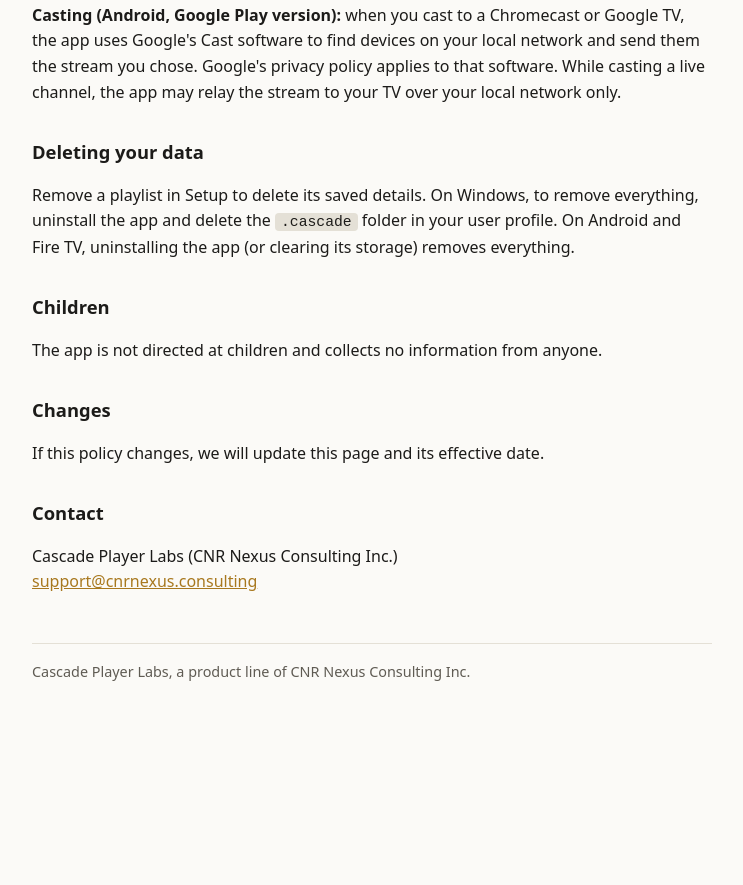
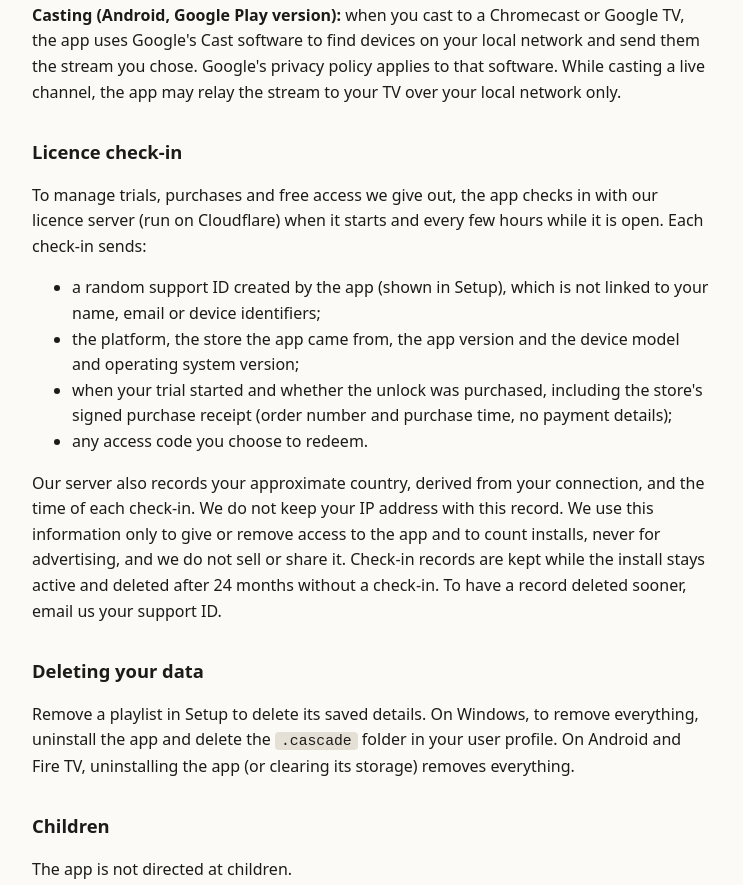
Before and after one commit to Cnrnexus/cascade-iptv-site, a plain HTML site: page privacy.html in a window 1280 px wide. Shown: the part 1053-1938 px from the top of the page, without its empty margins (268-1011 px from the left). Before the commit the page ends 1808 px from the top, so only its background shows below. Drawn offline with Linux system fonts and the light colour scheme.

Commit message:
Privacy policy: licence check-in (publish with the access-backend app update)
Co-Authored-By: Claude Opus 5.5 <noreply@anthropic.com>
Claude-Session: https://claude.ai/code/session_015j9HAPRLd5cJUwxZkiTMtS

```diff
--- a/privacy.html
+++ b/privacy.html
@@ -5,9 +5,9 @@
 <nav><a href="./">Cascade IPTV</a><a href="privacy.html">Privacy</a><a href="support.html">Support</a></nav>
 <main>
 <h1>Privacy Policy</h1>
-<p class="meta">Cascade IPTV for Windows, Android, Android TV and Fire TV. Effective November 23, 2026.</p>
+<p class="meta">Cascade IPTV for Windows, Android, Android TV and Fire TV. Effective EFFECTIVE_DATE.</p>
 
-<p>Cascade IPTV is a media player published by Cascade Player Labs, a product line of CNR Nexus Consulting Inc. It has no user accounts, no advertising, and no analytics, telemetry or crash reporting. We operate no servers that receive your data, and we cannot see what you watch.</p>
+<p>Cascade IPTV is a media player published by Cascade Player Labs, a product line of CNR Nexus Consulting Inc. It has no user accounts, no advertising, and no analytics or crash reporting. The only information we receive is a small licence check-in, described below. We cannot see what you watch, your playlists or your sign-in details.</p>
 
 <h2>Information stored on your device</h2>
 <p><strong>Windows:</strong> the playlist addresses and sign-in details you enter are saved on your device and encrypted with Windows data protection, tied to your Windows account. The app also keeps settings, favourites, viewing progress, a cache of your channel list and programme guide, and small diagnostic logs in the <code>.cascade</code> folder of your Windows user profile. Recordings you make are saved to your Videos folder.</p>
@@ -19,11 +19,20 @@
 <p>Purchases are handled by the store you bought from: the Microsoft Store, Google Play or the Amazon Appstore. The app receives only a confirmation that the unlock was purchased, and remembers that on the device. We do not receive your payment details.</p>
 <p><strong>Casting (Android, Google Play version):</strong> when you cast to a Chromecast or Google TV, the app uses Google's Cast software to find devices on your local network and send them the stream you chose. Google's privacy policy applies to that software. While casting a live channel, the app may relay the stream to your TV over your local network only.</p>
 
+<h2>Licence check-in</h2>
+<p>To manage trials, purchases and free access we give out, the app checks in with our licence server (run on Cloudflare) when it starts and every few hours while it is open. Each check-in sends:</p>
+<ul>
+<li>a random support ID created by the app (shown in Setup), which is not linked to your name, email or device identifiers;</li>
+<li>the platform, the store the app came from, the app version and the device model and operating system version;</li>
+<li>when your trial started and whether the unlock was purchased, including the store's signed purchase receipt (order number and purchase time, no payment details);</li>
+<li>any access code you choose to redeem.</li>
+</ul>
+<p>Our server also records your approximate country, derived from your connection, and the time of each check-in. We do not keep your IP address with this record. We use this information only to give or remove access to the app and to count installs, never for advertising, and we do not sell or share it. Check-in records are kept while the install stays active and deleted after 24 months without a check-in. To have a record deleted sooner, email us your support ID.</p>
 <h2>Deleting your data</h2>
 <p>Remove a playlist in Setup to delete its saved details. On Windows, to remove everything, uninstall the app and delete the <code>.cascade</code> folder in your user profile. On Android and Fire TV, uninstalling the app (or clearing its storage) removes everything.</p>
 
 <h2>Children</h2>
-<p>The app is not directed at children and collects no information from anyone.</p>
+<p>The app is not directed at children.</p>
 
 <h2>Changes</h2>
 <p>If this policy changes, we will update this page and its effective date.</p>
```
